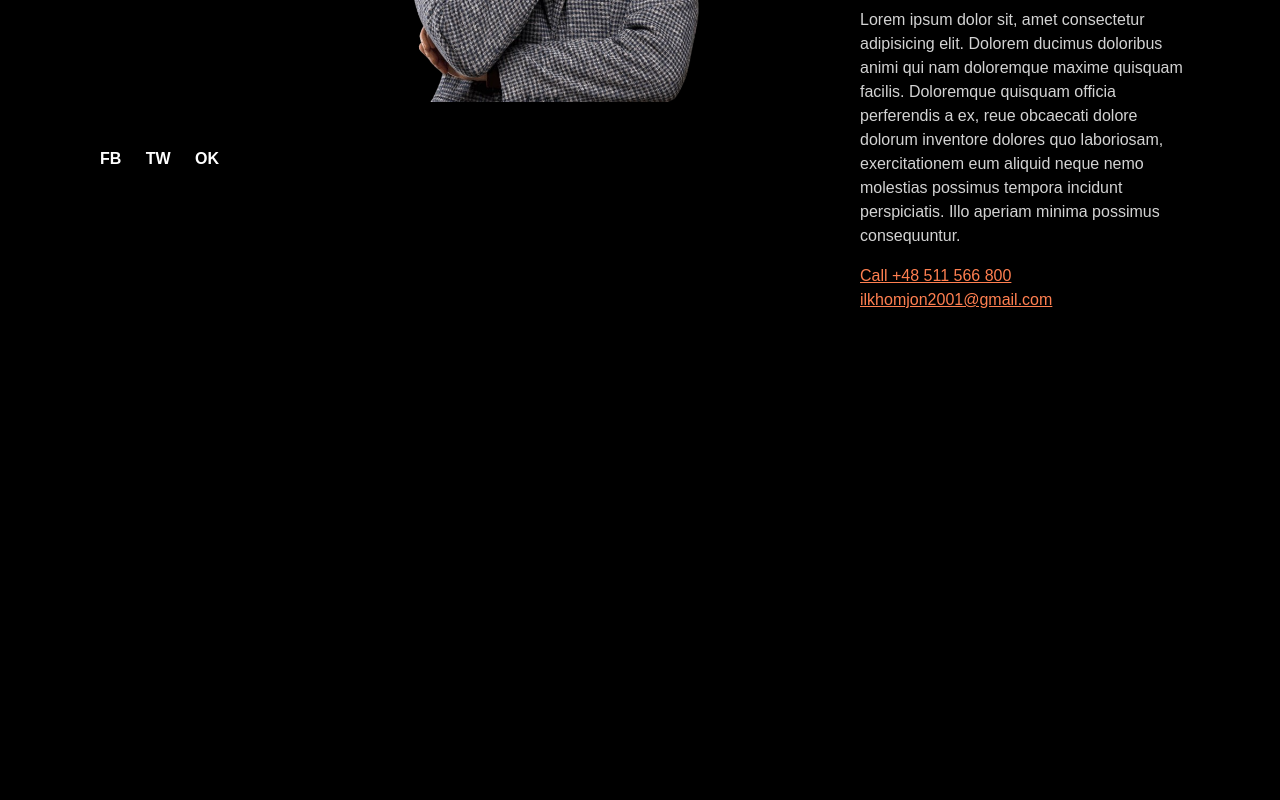
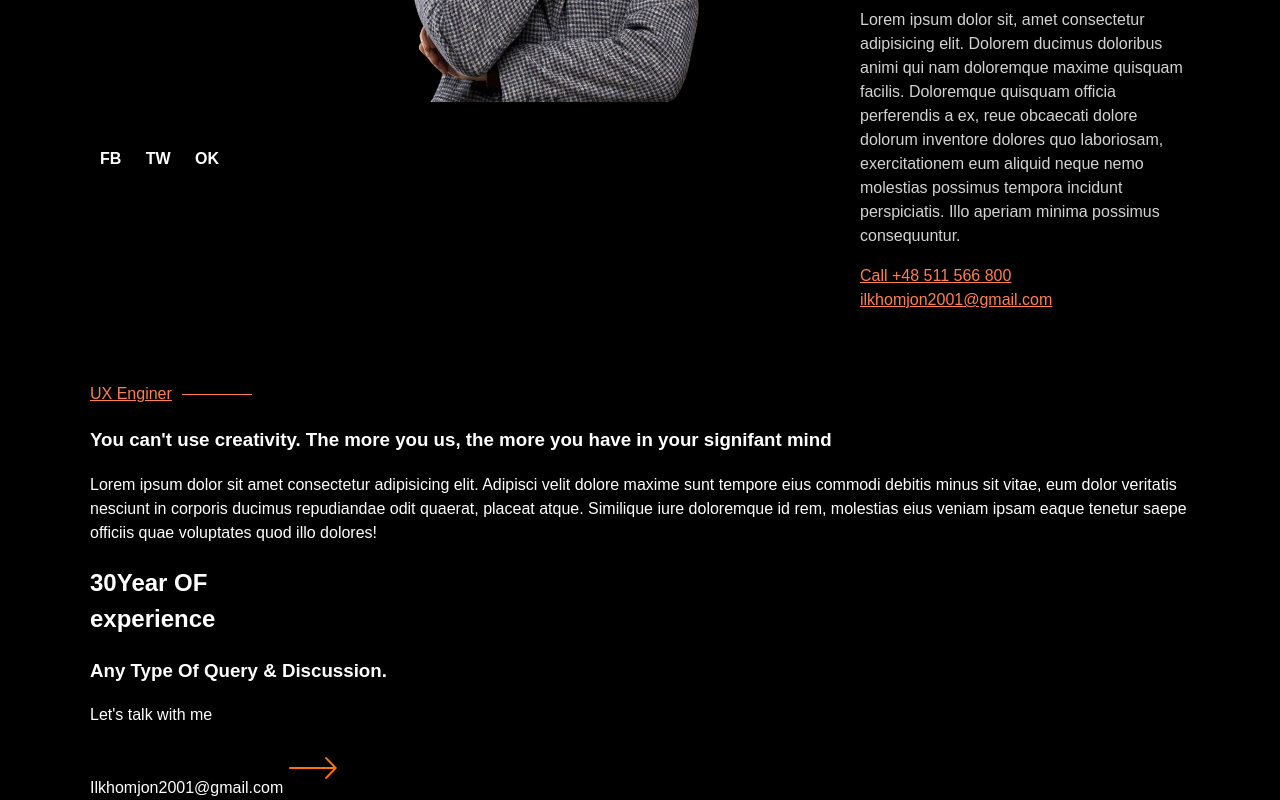
Before and after one commit to Ilkhomjon2604/portfolio-, a plain HTML site: page index.html in a window 1280 px wide. Shown: the part 521-1321 px from the top of the page. Before the commit the page ends 833 px from the top, so only its background shows below. Drawn offline with Linux system fonts and the light colour scheme.

Commit message:
about html is added

```diff
--- a/css/styles.css
+++ b/css/styles.css
@@ -99,9 +99,11 @@ select:-webkit-autofill:focus {
 /* navbar start  */
 
 .navbar {
+  background-color: #000;
   padding: 20px 0;
   position: sticky;
   top: 0;
+  z-index: 99;
 }
 .navber-wrapper {
   display: flex;
@@ -140,6 +142,7 @@ select:-webkit-autofill:focus {
   display: flex;
   justify-content: space-between;
   align-items: center;
+  margin-bottom: 70px;
 }
 .hero-main {
 
--- a/index.html
+++ b/index.html
@@ -102,6 +102,43 @@
     </section>
     <!-- HERO ENDS  -->
 
+    <!-- about start  -->
+    <section class="about">
+      <div class="container">
+        <div class="about-section-wrapper">
+
+          <div class="about-info">
+
+            <div class="wrap-it">
+              <a href="#" class="link">UX Enginer </a> <div class="line"></div>
+            </div>
+
+            <h3 class="about-info-title">
+              You can't use creativity.
+              The more you us, the more you have in your signifant mind
+            </h3>
+
+            <p class="about-info-text">Lorem ipsum dolor sit amet consectetur adipisicing elit. Adipisci velit dolore maxime sunt tempore eius commodi debitis minus sit vitae, eum dolor veritatis nesciunt in corporis ducimus repudiandae odit quaerat, placeat atque. Similique iure doloremque id rem, molestias eius veniam ipsam eaque tenetur saepe officiis quae voluptates quod illo dolores!</p>
+
+            <h2> <span class="number">30</span>Year OF <br>experience </h2>
+
+          </div>
+
+          <div class="about-contact">
+
+            <h3 class="about-contact-title">Any Type Of Query & Discussion.</h3>
+            <p class="about-contact-text">Let's talk with me </p>
+
+            <div class="contact-wrapper">
+              <a href="mailto:ilkhomjon2001@gmail.com">Ilkhomjon2001@gmail.com</a>
+              <a href="#"> <img src="img/arrow50.png" alt=""></a>
+            </div>
+          </div>
+        </div>
+      </div>
+    </section>
+    <!-- about ended  -->
+
   </section>
   <script src="js/main.js"></script>
 </body>
```
